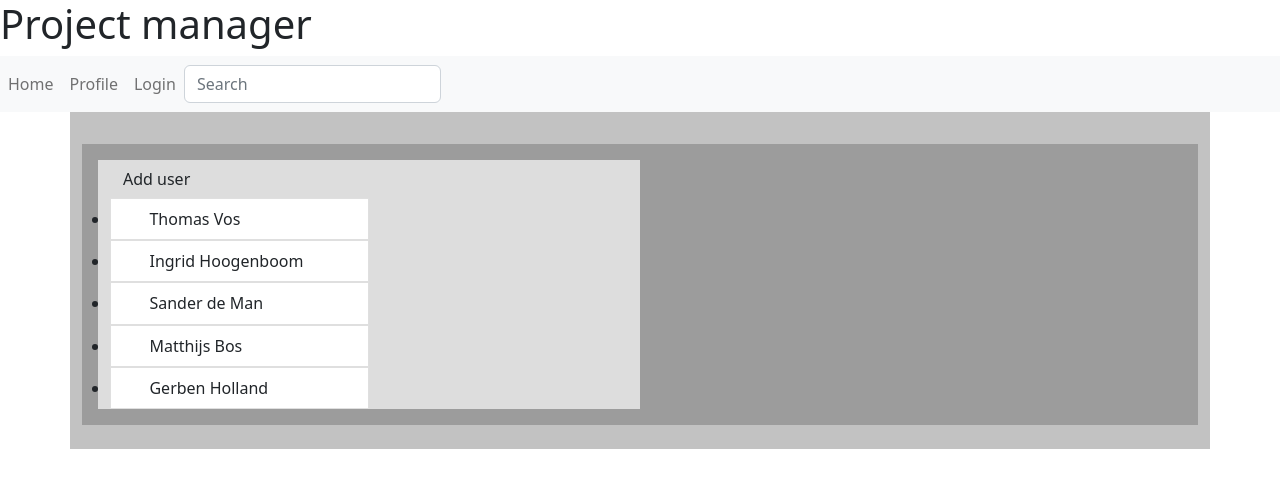
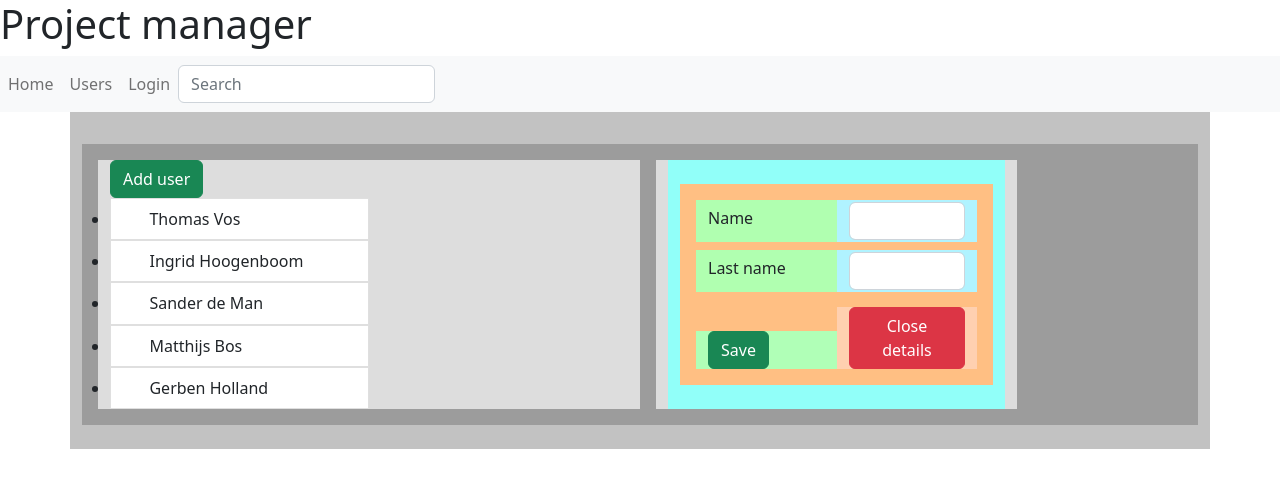
Before and after one commit to ThomasTacoVos/ProjectManager, an Angular app: page /user in a window 1280 px wide. Both pictures are taken after a click on the button "Add user". Shown: the top 488 px of the page. Built offline with nearby package versions, Linux system fonts and the light colour scheme.

Commit message:
End of the project

```diff
--- a/src/app/app.module.ts
+++ b/src/app/app.module.ts
@@ -11,6 +11,7 @@ import { LoginFormComponent } from './login/components/login-form/login-form.com
 import { FormsModule, ReactiveFormsModule } from '@angular/forms';
 import { DashboardComponent } from './dashboard/dashboard.component';
 import { NavigationComponent } from './navigation/navigation.component';
+import { UserAddComponent } from './user/components/user-add/user-add/user-add.component';
 
 @NgModule({
   declarations: [
@@ -21,7 +22,8 @@ import { NavigationComponent } from './navigation/navigation.component';
     LoginFormComponent,
     DashboardComponent,
     NavigationComponent,
-    UserListComponent
+    UserListComponent,
+    UserAddComponent,
   ],
   imports: [
     BrowserModule,
--- a/src/app/navigation/navigation.component.html
+++ b/src/app/navigation/navigation.component.html
@@ -1,7 +1,7 @@
 <nav class="navbar navbar-expand-lg navbar-light bg-light" >
     <ul id ="header" class="navbar-nav mr-auto">
         <li class="nav-item"><a class="nav-link" routerLink = "">Home</a></li>
-        <li class="nav-item"><a class="nav-link" routerLink ="user">Profile</a></li>
+        <li class="nav-item"><a class="nav-link" routerLink ="user">Users</a></li>
         <li class="nav-item"><a class="nav-link" routerLink ="login">Login</a></li>
 
     </ul>
--- /dev/null
+++ b/src/app/user/components/user-add/user-add/user-add.component.html
@@ -0,0 +1,24 @@
+<div class="container p-4 h-100" style="background-color: #91fff9;">
+    <form class="h-100 row p-3" style="background-color: #ffbf83;" [formGroup]="loginForm" (ngSubmit)="saveForm()">
+            <div class="col-6  h-25" style="background-color: #b0ffb0;">
+                <label  for="firstname" style="margin-top: 5%;">Name </label>
+            </div>
+            <div class="col-6  h-25" style="background-color: #b0f3ff;">
+                <input class="form-control" style="margin-top: 2%;"
+                id="firstname" formControlName = "firstname"  #updatedUser>
+            </div>
+            <div class="col-6  h-25" style="background-color: #b0ffb0;">
+                <label for="lastname" style="margin-top: 5%;">Last name  </label>
+            </div>
+            <div class="col-6  h-25" style="background-color: #b0f3ff;">
+                <input class="form-control" style="margin-top: 2%;"
+                id="lastname" formControlName = "lastname"  #updatedUser>
+            </div>
+            <div class="col-6 align-self-end " style="background-color: #b0ffb7;">
+                <button type="submit" class="btn btn-success">Save</button>
+            </div>
+            <div class="col-6 align-self-end " style="background-color: #ffd0b0;">
+                <button class="btn btn-danger "  (click)="closeDetails()">Close details</button>
+            </div>
+    </form>
+</div>
--- /dev/null
+++ b/src/app/user/components/user-add/user-add/user-add.component.ts
@@ -0,0 +1,37 @@
+import { Component, EventEmitter, OnInit, Output } from '@angular/core';
+import { FormBuilder, Validators } from '@angular/forms';
+
+@Component({
+  selector: 'app-user-add',
+  templateUrl: './user-add.component.html',
+  styleUrls: ['./user-add.component.css']
+})
+export class UserAddComponent implements OnInit {
+
+  @Output() onClose = new EventEmitter<void>();
+  loginForm = this.fb.group({
+    firstname: ['', Validators.required],
+    lastname: ['', Validators.required],
+    password: ['', Validators.required],
+    test: []
+
+  })
+
+  constructor(private fb: FormBuilder) { }
+
+  ngOnInit(): void {
+  }
+
+  get f() {
+    return this.loginForm.controls
+  }
+
+  saveForm(){
+
+  }
+
+  closeDetails(){
+    this.onClose.emit();
+  }
+
+}
--- a/src/app/user/components/userdetails/user-details.component.ts
+++ b/src/app/user/components/userdetails/user-details.component.ts
@@ -11,9 +11,9 @@ import { User } from '../../models/user';
 })
 export class UserDetailsComponent implements OnInit {
   @Input() selectedUser?: User;
-  @Input() refresh = false
   @Output() newItemEvent = new EventEmitter<Item>();
   @Output() onClose = new EventEmitter<void>();
+  @Output() onSave = new EventEmitter<User>();
   // @Output() onSave = new EventEmitter<User>()
   loginForm = this.fb.group({
     firstname: ['', Validators.required],
@@ -30,10 +30,9 @@ export class UserDetailsComponent implements OnInit {
     ) { }
 
   ngOnInit(): void {
-    if (this.refresh){
       this.f['firstname'].setValue(this.selectedUser?.firstname!)
       this.f['lastname'].setValue(this.selectedUser?.lastname!)
-    }
+
   }
   get f() {
     return this.loginForm.controls
@@ -54,10 +53,20 @@ export class UserDetailsComponent implements OnInit {
   }
 
   saveForm(){
-    if (this.selectedUser != undefined){
-      this.selectedUser.firstname = this.loginForm.value.firstname!
-      this.selectedUser.lastname = this.loginForm.value.lastname!
-    }
+
+
+    let model = new User(
+      this.selectedUser?.id ?? 0,
+      this.loginForm.controls.firstname.value ?? '',
+      this.loginForm.controls.lastname.value ?? '',
+      this.loginForm.controls.password.value ?? ''
+      );
+
+
+
+
+
+    this.onSave.emit(model)
   }
 
 
--- a/src/app/user/components/userlist/user-list.component.html
+++ b/src/app/user/components/userlist/user-list.component.html
@@ -1,7 +1,7 @@
 <div class="container p-4" style="background-color: rgb(194, 194, 194);">
     <div class="row p-3 mt-2" style="background-color: rgb(156, 156, 156);">
         <div class="col-6 me-3" style="background-color: rgb(221, 221, 221);">
-            <button class="btn btn-default">Add user</button>
+            <button class="btn btn-success" (click)="addUser()" >Add user</button>
             <ul class="list-group list-group-flush user-list" >
                 <li   *ngFor="let user of users">
                     <button class="list-group-item list-group-item-action"  [class.selected]="user === selectedUser" type="button"
@@ -16,17 +16,23 @@
 
             </ul>
         </div>
-        <div  class="col-4"  style="background-color: rgb(221, 221, 221)" *ngIf="selectedUser">
-            <app-user-details [selectedUser]="selectedUser" [refresh]=true
+        <div  class="col-4"  style="background-color: rgb(221, 221, 221)" *ngIf="selectedUser || adding" >
+            <app-user-details [selectedUser]="selectedUser" *ngIf="selectedUser"
                 (onClose)="deselectUser()"
+                (onSave)="saveUser($event)"
                 (newItemEvent)="addItem($event)"
 
                 >
+
             </app-user-details>
+            <app-user-add *ngIf="adding" (onClose)="closeSaves()" >
+
+            </app-user-add>
+
             <!-- <ul>
                 <li  *ngFor="let item of items"><p  [ngStyle]="{'background-color': item.bgColor }">{{item.name}}</p></li>
               </ul> -->
-        </div>
     </div>
 </div>
+
 <!-- <pre>{{users | json }} </pre> -->
--- a/src/app/user/components/userlist/user-list.component.ts
+++ b/src/app/user/components/userlist/user-list.component.ts
@@ -1,4 +1,3 @@
-
 import { Component, OnInit } from '@angular/core';
 import { UsersDB } from 'src/app/db/test-users';
 import { UserService } from 'src/app/user/services/user.service';
@@ -13,6 +12,7 @@ import { User } from '../../models/user';
 export class UserListComponent implements OnInit {
   users = UsersDB;
   selectedUser?: User;
+  adding = false;
   items: Item[] = [];
 
   constructor(
@@ -26,21 +26,44 @@ export class UserListComponent implements OnInit {
   }
 
   onSelect(user: User): void {
+    this.adding = false;
     this.selectedUser = user;
+  }
+
+  closeSaves(){
+    this.adding = false;
   }
 
   deselectUser(): void {
     this.selectedUser = null!;
   }
 
-  onChange(updatedUser: User){
-    console.log(updatedUser.firstname);
+  addUser(){
+    // this.deselectUser();
+    // this.adding = true;
+    const newUser = new User(-1, '', '', '');
+    this.onSelect(newUser);
   }
 
   addItem(newItem:Item): void {
     this.items.push(newItem);
   }
 
+  saveUser(user: User){
+    const userList = [...this.users];
+    let index = userList.findIndex(x => x.id === this.selectedUser?.id);
+    console.log(index)
+    console.log(user)
+    console.log(this.selectedUser)
+    // this.users.push(user)
+    if (index < 0) {
+      user.id = 999 ; // TODO search max id, and set +1
+      userList.push(user);
+    } else {
+      userList[index] = user;
+    }
+    this.users = userList;
+  }
   // saveDetails(updatedName:string): void {
   //   if (this.selectedUser != undefined){
   //     this.selectedUser.firstname = updatedName;
```
Also changed, not shown: src/app/user/components/user-add/user-add/user-add.component.css (added), 2 other files (tests, documents, lock files or other folders).
